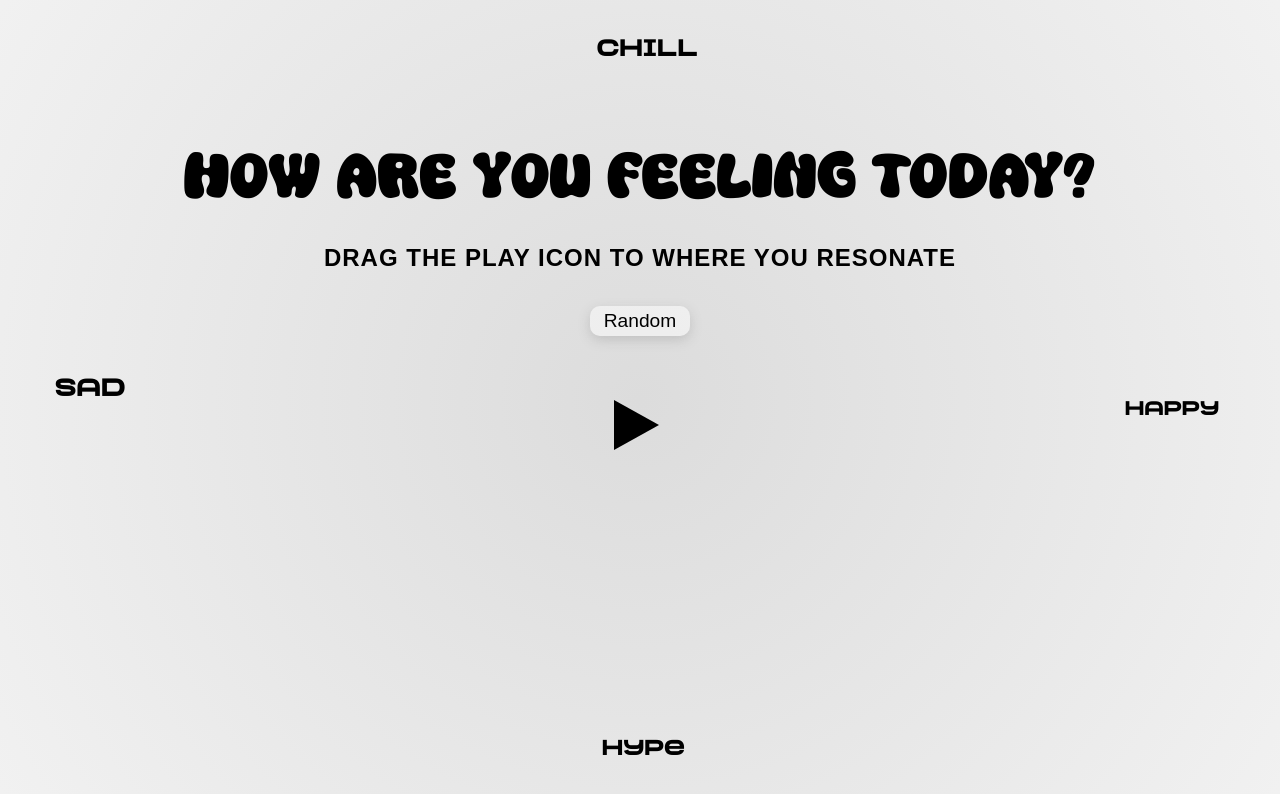
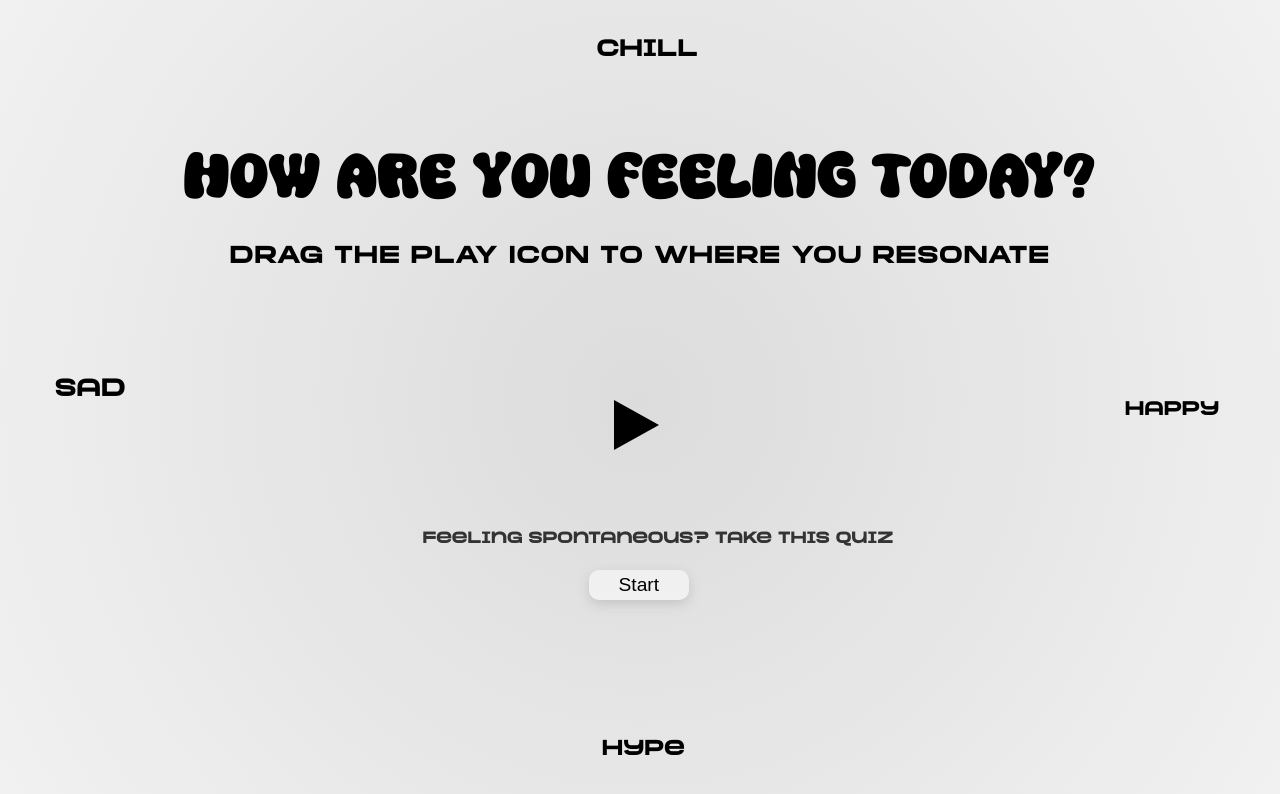
Before and after one commit to ehuang0709/feelify, a React (Create React App) app in the folder app-ui/: page /mood in a window 1280 px wide. Shown: the top 794 px of the page. Built offline with nearby package versions, Linux system fonts and the light colour scheme.

Commit message:
feeling spontaneous?

```diff
--- a/app-ui/src/Mood/Mood.css
+++ b/app-ui/src/Mood/Mood.css
@@ -37,7 +37,7 @@
   font-size: 1.5rem;
   font-weight: bold;
   letter-spacing: 1px;
-  font-family:  Arial, sans-serif;
+  font-family:  'Mortend-Bold', Arial, sans-serif;
 }
 
 .mood-label {
@@ -79,24 +79,37 @@
   color: white;
   text-shadow: 1px 1px 2px black;
 }
-
+.spontaneous-quiz-text {
+  margin: 10px 0;
+  font-size: 16px;
+  color: #333; /* Adjust color as needed */
+  text-align: center; /* Center the text */
+  position: fixed;
+  top: 65%;
+  left: 33%;
+}
 .start-quiz-button {
-  background-color: rgba(255, 255, 255, 0.5); /* Semi-transparent white background */
-  color: #000; /* Black text */
-  border: none; /* No border */
-  width: 100px; /* Increased width for wide rectangle */
-  height: 30px; /* Height to maintain rectangular shape */
-  font-size: 1.2rem; /* Adjusted font size */
-  font-family: sans-serif; /* Custom bold font */
-  border-radius: 10px; /* Rounded corners for a smooth look */
+  background-color: rgba(255, 255, 255, 0.5);
+  color: #000;
+  border: none;
+  width: 100px;
+  height: 30px;
+  font-size: 1.2rem;
+  font-family: sans-serif;
+  border-radius: 10px;
   cursor: pointer;
   margin-top: 10px;
-  box-shadow: 0px 4px 12px rgba(128, 128, 128, 0.3); /* Softer shadow */
+  box-shadow: 0px 4px 12px rgba(128, 128, 128, 0.3);
   transition: background-color 0.3s ease, transform 0.2s ease;
+
+  position: fixed;
+  top: 70%;
+  left: 46%;
+
 }
 
 .start-quiz-button:hover {
-  background-color: rgba(255, 255, 255, 0.7); /* Slightly more opaque on hover */
-  transform: scale(1.1); /* Slight zoom effect */
-  box-shadow: 0px 0px 12px 3px rgba(128, 128, 128, 0.4); /* Stronger shadow on hover */
+  background-color: rgba(255, 255, 255, 0.7);
+  transform: scale(1.1);
+  box-shadow: 0px 0px 12px 3px rgba(128, 128, 128, 0.4);
 }
--- a/app-ui/src/Mood/Mood.js
+++ b/app-ui/src/Mood/Mood.js
@@ -125,8 +125,9 @@ function Mood() {
       <div className="text-container">
         <h1>HOW ARE YOU FEELING TODAY?</h1>
         <h3>DRAG THE PLAY ICON TO WHERE YOU RESONATE</h3>
+        <p className="spontaneous-quiz-text">Feeling spontaneous? Take this quiz</p>
         <button onClick={handleStartQuiz} className="start-quiz-button">
-        Random
+        Start
         </button>
 
       </div>
```
